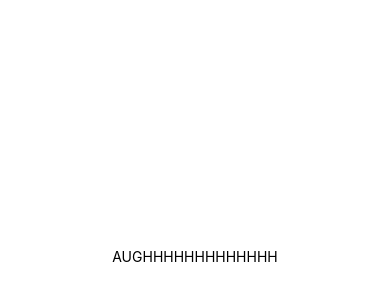
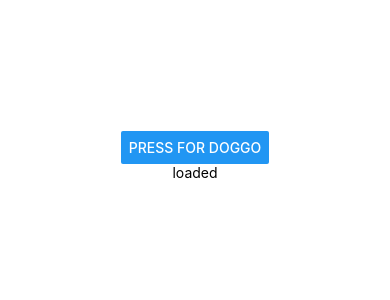
Before and after one commit to MatiMCode/DaiTPS, a React Native app in the folder tp5Challenge/: screen / in a window 390 px wide. Shown: the part 166-466 px from the top of the page. Built offline with nearby package versions, Linux system fonts and the light colour scheme.

Commit message:
comitealo

```diff
--- a/tp5Challenge/App.js
+++ b/tp5Challenge/App.js
@@ -1,17 +1,11 @@
 import { StatusBar } from 'expo-status-bar';
-import { StyleSheet, Text, View, Image } from 'react-native';
-import { useState } from 'react';
+import { StyleSheet, Text, View, Image, Button } from 'react-native';
+import { useState, useEffect } from 'react';
+
 import axios from 'axios';
 
 const client = axios.create({ baseURL: 'https://dog.ceo/api/breeds/image/random'});
 
-const get = async () =>{  //export
-  return client.get('').then(response => response.data)
-  .catch(error => {
-    console.log(error)
-    throw error;
-  });
-}
 
 const post = async (data) =>{ //export
   return client.post('', {...data}).then(response => response.data)
@@ -26,9 +20,37 @@ const post = async (data) =>{ //export
 
 
 export default function App() {
+  const [loading, setLoading] = useState(false);
+  const [perro, setPerro] = useState('')
+  const getPerro = async () =>{
+    console.log('loading')
+    setLoading(true);
+    axios.get('https://dog.ceo/api/breeds/image/random', {})
+      .then(function (response) {
+       // console.log(response.data.message +'a');
+       console.log('loaded')
+
+       setLoading(false)
+        setPerro(response.data.message)
+        console.log(perro)
+      })
+      .catch(function (error) {
+          console.log(error);
+      })
+      .then(function () {
+          // always executed
+      });
+  }
+
   return (
     <View style={styles.container}>
-      <Text>AUGHHHHHHHHHHHHH</Text>
+      <Button onPress={getPerro} title='press for doggo'/>
+      <Text>{loading?'loading':'loaded'}</Text>
+      <Image
+        style={styles.stretch}
+        source={perro}
+      />
+
       <StatusBar style="auto" />
     </View>
   );
@@ -40,5 +62,9 @@ const styles = StyleSheet.create({
     backgroundColor: '#fff',
     alignItems: 'center',
     justifyContent: 'center',
+  },stretch: {
+    width: 200,
+    height: 200,
+    resizeMode: 'stretch',
   },
 });
```
